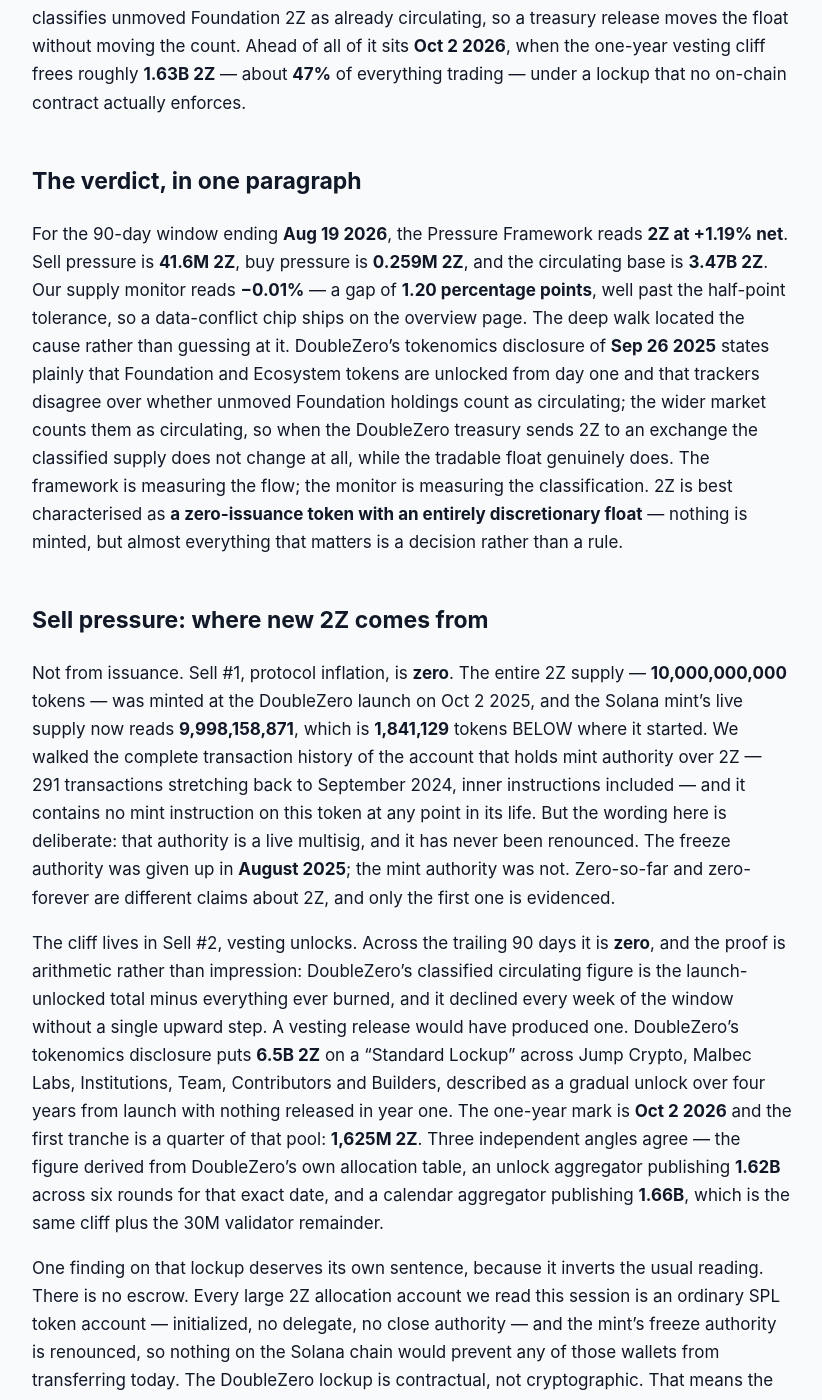
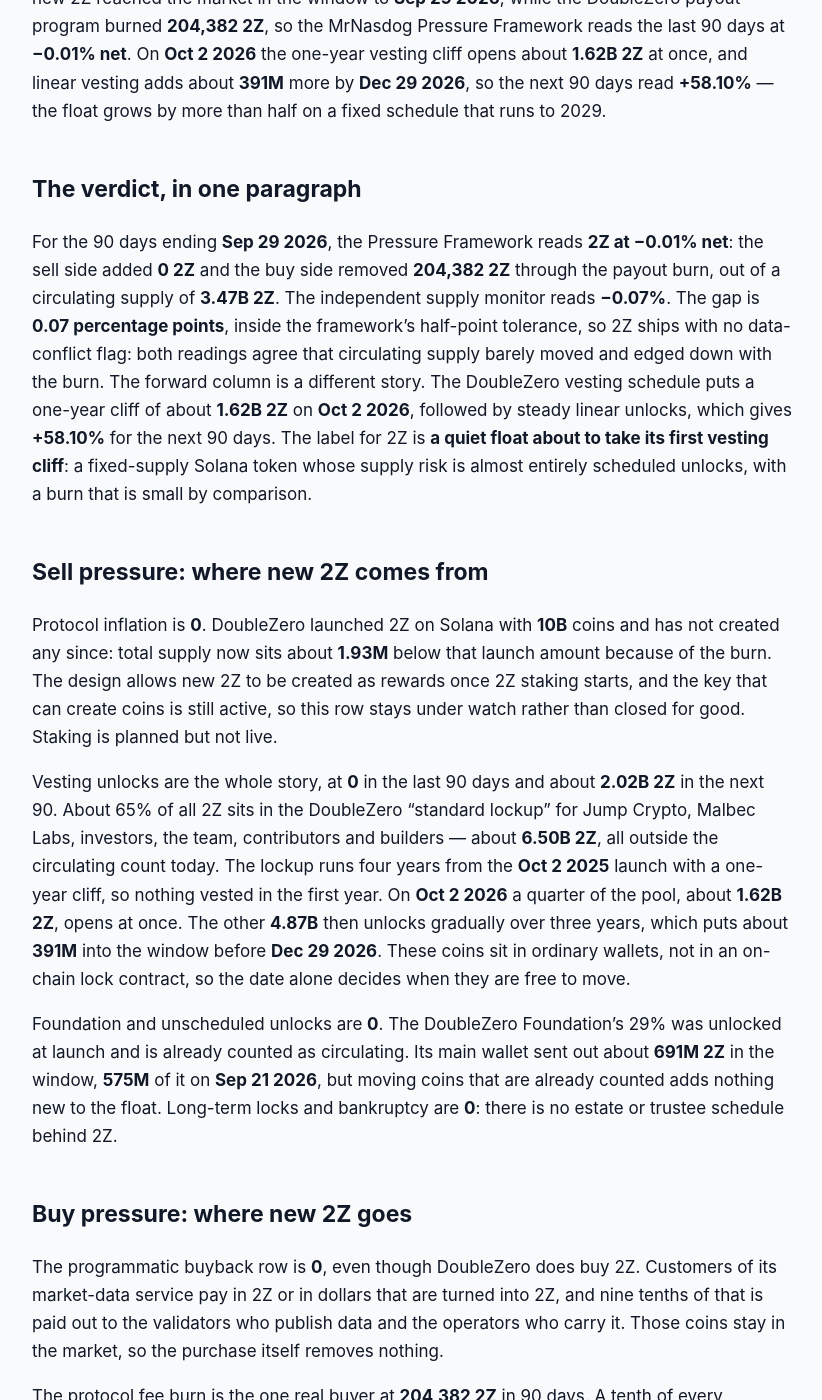
Before and after one commit to jeevansongmy-spec/mrnasdog-articles, a Jekyll site: the page built from crypto/2z-pressure-framework.md, in a window 1280 px wide and 1400 px high, scrolled down 258 px. Shown: the whole window, without its empty margins (228-1050 px from the left). Built offline with Jekyll 4.4.1, drawn with Linux system fonts in a browser that asks for light colours; some of the changed text lies outside the part shown.

Commit message:
publish: crypto/2z-pressure-framework

```diff
--- a/crypto/2z-pressure-framework.md
+++ b/crypto/2z-pressure-framework.md
@@ -1,57 +1,51 @@
 ---
-title: "2Z Inflation Analysis · August 2026 · Supply growing, projected to keep growing"
-description: "DoubleZero has never minted a 2Z, yet 41.6M left its treasury for an exchange in 90 days. Framework +1.19%, monitor -0.01%. Oct 2 2026 frees ~1.63B 2Z."
+title:         "2Z Inflation Analysis · September 2026 · Mixed last 90D · projected to grow"
+description:   "2Z supply is flat now (−0.01% in 90 days, a 204K 2Z burn) but set to grow +58.10% next: a 1.62B 2Z vesting cliff opens Oct 2 2026, then linear unlocks."
 canonical_url: "https://mrnasdog.com/research/2z/inflation"
-tags: ["crypto", "2z", "doublezero", "depin"]
-published: true
+tags:          ["crypto", "2z", "doublezero", "depin"]
+published:     true
 ---
 
-*Originally published at [mrnasdog.com/research/2z/inflation](https://mrnasdog.com/research/2z/inflation)*
+*Originally published at [https://mrnasdog.com/research/2z/inflation](https://mrnasdog.com/research/2z/inflation)*
 
-DoubleZero has never minted a single 2Z — **10B** were created at the October 2025 launch and the Solana mint has issued nothing since — yet the Pressure Framework reads **+1.19%** net supply to market over the last 90 days, because **41.6M 2Z** left DoubleZero treasury wallets and **40.5M** of it was traced onto an exchange. Our supply monitor reads **−0.01%**, a gap of **1.20 percentage points**, and that gap is the story: DoubleZero's own tokenomics disclosure classifies unmoved Foundation 2Z as already circulating, so a treasury release moves the float without moving the count. Ahead of all of it sits **Oct 2 2026**, when the one-year vesting cliff frees roughly **1.63B 2Z** — about **47%** of everything trading — under a lockup that no on-chain contract actually enforces.
+# 2Z Inflation Analysis · September 2026 · Mixed last 90D · projected to grow
+
+2Z, the coin of the DoubleZero network, had a quiet 90 days and faces a very loud next 90. No new 2Z reached the market in the window to **Sep 29 2026**, while the DoubleZero payout program burned **204,382 2Z**, so the MrNasdog Pressure Framework reads the last 90 days at **−0.01% net**. On **Oct 2 2026** the one-year vesting cliff opens about **1.62B 2Z** at once, and linear vesting adds about **391M** more by **Dec 29 2026**, so the next 90 days read **+58.10%** — the float grows by more than half on a fixed schedule that runs to 2029.
 
 ## The verdict, in one paragraph
 
-For the 90-day window ending **Aug 19 2026**, the Pressure Framework reads **2Z at +1.19% net**. Sell pressure is **41.6M 2Z**, buy pressure is **0.259M 2Z**, and the circulating base is **3.47B 2Z**. Our supply monitor reads **−0.01%** — a gap of **1.20 percentage points**, well past the half-point tolerance, so a data-conflict chip ships on the overview page. The deep walk located the cause rather than guessing at it. DoubleZero's tokenomics disclosure of **Sep 26 2025** states plainly that Foundation and Ecosystem tokens are unlocked from day one and that trackers disagree over whether unmoved Foundation holdings count as circulating; the wider market counts them as circulating, so when the DoubleZero treasury sends 2Z to an exchange the classified supply does not change at all, while the tradable float genuinely does. The framework is measuring the flow; the monitor is measuring the classification. 2Z is best characterised as **a zero-issuance token with an entirely discretionary float** — nothing is minted, but almost everything that matters is a decision rather than a rule.
+For the 90 days ending **Sep 29 2026**, the Pressure Framework reads **2Z at −0.01% net**: the sell side added **0 2Z** and the buy side removed **204,382 2Z** through the payout burn, out of a circulating supply of **3.47B 2Z**. The independent supply monitor reads **−0.07%**. The gap is **0.07 percentage points**, inside the framework’s half-point tolerance, so 2Z ships with no data-conflict flag: both readings agree that circulating supply barely moved and edged down with the burn. The forward column is a different story. The DoubleZero vesting schedule puts a one-year cliff of about **1.62B 2Z** on **Oct 2 2026**, followed by steady linear unlocks, which gives **+58.10%** for the next 90 days. The label for 2Z is **a quiet float about to take its first vesting cliff**: a fixed-supply Solana token whose supply risk is almost entirely scheduled unlocks, with a burn that is small by comparison.
 
 ## Sell pressure: where new 2Z comes from
 
-Not from issuance. Sell #1, protocol inflation, is **zero**. The entire 2Z supply — **10,000,000,000** tokens — was minted at the DoubleZero launch on Oct 2 2025, and the Solana mint's live supply now reads **9,998,158,871**, which is **1,841,129** tokens BELOW where it started. We walked the complete transaction history of the account that holds mint authority over 2Z — 291 transactions stretching back to September 2024, inner instructions included — and it contains no mint instruction on this token at any point in its life. But the wording here is deliberate: that authority is a live multisig, and it has never been renounced. The freeze authority was given up in **August 2025**; the mint authority was not. Zero-so-far and zero-forever are different claims about 2Z, and only the first one is evidenced.
+Protocol inflation is **0**. DoubleZero launched 2Z on Solana with **10B** coins and has not created any since: total supply now sits about **1.93M** below that launch amount because of the burn. The design allows new 2Z to be created as rewards once 2Z staking starts, and the key that can create coins is still active, so this row stays under watch rather than closed for good. Staking is planned but not live.
 
-The cliff lives in Sell #2, vesting unlocks. Across the trailing 90 days it is **zero**, and the proof is arithmetic rather than impression: DoubleZero's classified circulating figure is the launch-unlocked total minus everything ever burned, and it declined every week of the window without a single upward step. A vesting release would have produced one. DoubleZero's tokenomics disclosure puts **6.5B 2Z** on a "Standard Lockup" across Jump Crypto, Malbec Labs, Institutions, Team, Contributors and Builders, described as a gradual unlock over four years from launch with nothing released in year one. The one-year mark is **Oct 2 2026** and the first tranche is a quarter of that pool: **1,625M 2Z**. Three independent angles agree — the figure derived from DoubleZero's own allocation table, an unlock aggregator publishing **1.62B** across six rounds for that exact date, and a calendar aggregator publishing **1.66B**, which is the same cliff plus the 30M validator remainder.
+Vesting unlocks are the whole story, at **0** in the last 90 days and about **2.02B 2Z** in the next 90. About 65% of all 2Z sits in the DoubleZero “standard lockup” for Jump Crypto, Malbec Labs, investors, the team, contributors and builders — about **6.50B 2Z**, all outside the circulating count today. The lockup runs four years from the **Oct 2 2025** launch with a one-year cliff, so nothing vested in the first year. On **Oct 2 2026** a quarter of the pool, about **1.62B 2Z**, opens at once. The other **4.87B** then unlocks gradually over three years, which puts about **391M** into the window before **Dec 29 2026**. These coins sit in ordinary wallets, not in an on-chain lock contract, so the date alone decides when they are free to move.
 
-One finding on that lockup deserves its own sentence, because it inverts the usual reading. There is no escrow. Every large 2Z allocation account we read this session is an ordinary SPL token account — initialized, no delegate, no close authority — and the mint's freeze authority is renounced, so nothing on the Solana chain would prevent any of those wallets from transferring today. The DoubleZero lockup is contractual, not cryptographic. That means the framework's "released beats scheduled" escrow rule has nothing to read against, so the published vesting schedule governs the forward window; it also means the Oct 2 2026 date is a promise being kept, not a vault opening.
-
-Sell #3, foundation and unscheduled unlocks, is **41.6M 2Z** — and it very nearly hid. The wallet the tokens moved through holds nothing today and held nothing on May 21 2026, yet **41,614,752.69 2Z** passed straight through it during the window: in from the DoubleZero treasury (30.0M), two genesis distribution wallets (4.0M and 6.0M) and a launch-era distributor (1.61M), and out again the same day on **May 21**, **May 22**, **Jun 8**, **Jul 17**, **Aug 5** and **Aug 12 2026** — that last date alone in four separate 5.0M tranches. Following it two hops further, **40.5M** landed in an exchange wallet inside the same window. On the funding side, the DoubleZero treasury's own balance fell **55.0M**, of which the 30.0M went down this path and 25.0M went to an unlabelled wallet on Jul 17 2026 where it still sits untouched — a resting position, so it is tracked as overhang rather than booked. Sell #4, long-term locked or bankruptcy, is **zero**: DoubleZero launched in October 2025 as a going concern.
+Foundation and unscheduled unlocks are **0**. The DoubleZero Foundation’s 29% was unlocked at launch and is already counted as circulating. Its main wallet sent out about **691M 2Z** in the window, **575M** of it on **Sep 21 2026**, but moving coins that are already counted adds nothing new to the float. Long-term locks and bankruptcy are **0**: there is no estate or trustee schedule behind 2Z.
 
 ## Buy pressure: where new 2Z goes
 
-Almost nowhere, and the reason is structural rather than accidental. Buy #1, programmatic buyback, is **zero**. DoubleZero does run a buyback: protocol revenue converts to 2Z on the open market, a tenth is burned and nine tenths is paid out to the fiber contributors who supply the network. Read as supply, that mechanism nets out — the buy removes 2Z from the float and the contributor payout returns it — so the only part that changes supply is the tenth that is destroyed, and that tenth is already inside the measured burn row below. Booking it twice would inflate the buy side with tokens that never left circulation. Size makes the point moot in any case: the 5% validator seat fee that funded the DoubleZero buyback at scale was removed at **epoch 939** in **April 2026**, that revenue line has read zero every single day since May 2026, and the subscription product replacing it booked about **$30K** across the entire 90-day window. This is the pivot the whole coin turns on — an announced buyback is not a realised flow.
+The programmatic buyback row is **0**, even though DoubleZero does buy 2Z. Customers of its market-data service pay in 2Z or in dollars that are turned into 2Z, and nine tenths of that is paid out to the validators who publish data and the operators who carry it. Those coins stay in the market, so the purchase itself removes nothing.
 
-Buy #2, protocol fee burn, is the one buy row that is not empty, at **0.259M 2Z**, and this quarter it is measured rather than estimated. Because DoubleZero's circulating figure is the launch-unlocked total minus cumulative burning, its change across the window IS the burn: **3,469,835,660** on **May 21 2026** falling to **3,469,576,371** on **Aug 19 2026**, so **259,289 2Z** were destroyed. Integrity burning is real — it is how DoubleZero discourages contributors from manufacturing traffic to inflate their reward share — but at this rate it is roughly **0.0075%** of the float per quarter, and it ran at about half the token's lifetime average, which fits a burn fed by revenue that collapsed after the April 2026 fee change. Buy #3, foundation buy, is **zero**: no DoubleZero entity has disclosed an open-market purchase, and every identified team wallet was a net sender this quarter. Buy #4, new long-term lock, is **zero**: staking 2Z is described in the token disclosure as a future capability.
+The protocol fee burn is the one real buyer at **204,382 2Z** in 90 days. A tenth of every DoubleZero payout round is destroyed, and the payout records of each two-day round show the burn inside the window. Since launch the burn has removed about **1.93M 2Z**. The pace fell hard late in the window, from about **7,300 2Z** per round in early August to a few hundred in September, then new prepaid payments of about **736,000 2Z** arrived in late September, worth about **73,600 2Z** of burn when they pay out. The forward column holds the trailing **204,382 2Z**. Foundation buys are **0** — the Foundation sends 2Z out and does not buy it back — and new long-term locks are **0**, because 2Z staking has not started and the network’s delegation program stakes SOL, not 2Z.
 
 ## Foundation and overhang
 
-The team-controlled overhang is the dominant feature of 2Z's supply, and it is unusually legible. First, the launch lockups: **6.5B 2Z** across the Jump Crypto, Malbec Labs, Institutions, Team, Contributors and Builders buckets, held in ordinary wallets under contract, with the first release dated **Oct 2 2026** and the schedule running to 2029. Second, the DoubleZero treasury wallet that funds distributions, holding **1.24B 2Z** after sending 55.0M out this quarter. Third, a genesis wallet holding **1.75B 2Z** that has exactly one transaction in its entire lifetime. Fourth, the **25.0M** that left the treasury on **Jul 17 2026** for an unlabelled wallet and has sat still ever since. Fifth, the pass-through relay and the operations wallet behind it, which hold small residuals but carried the whole quarter's flow. Sixth, the validator remainder of about **30M 2Z**, contractually free since around **May 2026** and still unmoved.
+Three team-side pools matter for 2Z. The first is the standard lockup itself: about **6.50B 2Z** in ordinary wallets, with **1.62B** due on **Oct 2 2026** and the rest spread over three years. The second is the DoubleZero Foundation’s main wallet, which held about **1.30B 2Z** at the start of the window and **608.6M 2Z** now; those coins are counted as circulating already, so what matters is where they go, and the wallet is read on-chain every rebuild. The third is the validators’ last **30M 2Z**, due in the spring under the launch terms but still outside the circulating count, with no set release date. One large wallet holding **1.75B 2Z** has not moved since it was filled in 2024. If any of these balances falls between refreshes, the outflow enters the Foundation and unscheduled row at the next refresh.
 
-All six are readable on-chain and re-read on every refresh, and the trigger condition is the same for each: if any of these balances falls between refreshes, the outflow enters Sell #3 at the next refresh. That is precisely how this quarter's **41.6M 2Z** was found — and it is worth noting that reading balances alone would have missed it entirely, because the wallet that carried the flow was empty at both ends of the window. Only the transfer log showed it.
+## How 2Z compares to other DePIN and infrastructure tokens
 
-## How 2Z compares to other DePIN and cliff-vesting tokens
+Most infrastructure tokens that pay operators do it with new coins: an emission schedule mints rewards every day, and a fee burn tries to catch up. DoubleZero works the other way round for now. 2Z has no live emission, operators are paid from customer revenue, and a tenth of that revenue is burned, so the running supply edges down rather than up. That makes the last 90 days look more like a fixed-supply token with a small burn than like a typical reward-paying network.
 
-Against an uncapped continuous-emission Layer-1 such as Solana, the chain 2Z is issued on, DoubleZero looks inert. Solana mints new SOL every epoch on a published, decaying inflation curve, so its supply grows smoothly and a holder can price that dilution to the day. DoubleZero mints nothing; its supply has contracted slightly since launch. The dilution risk is not in the issuance schedule — it is in the vesting calendar and in treasury discretion, and both arrive in lumps rather than in a drip.
-
-Against other DePIN networks, the contrast is in where contributor pay comes from. Helium and Filecoin mint new tokens to pay their hardware providers, so their supply expands as the network grows. DoubleZero chose the opposite structure: contributors are paid from 2Z bought on the open market with real revenue, with a slice burned — a design that makes usage deflationary rather than inflationary. That is the more elegant model, and it is exactly why removing the validator seat fee in April 2026 matters so much. The DoubleZero buy engine is not broken; it is unfunded, waiting on subscription revenue that is currently running about two orders of magnitude below what the old fee produced.
-
-And against the exchange tokens and Layer-2s that hold their unvested supply inside audited lock contracts, DoubleZero is the softer case. A token whose lockup is enforced in code cannot release early even if everyone involved wanted it to; a token whose lockup is contractual can. Nothing suggests DoubleZero intends to — the wallets have been static for the better part of two years — but the framework grades structure, not intention, and 2Z's structure places **6.53B** tokens behind a promise rather than behind a program.
+The risk sits in the vesting calendar instead. Tokens that launched with a small float and a large insider lockup share the same shape: a flat first year, then a cliff that adds a big share of the float in one day, then years of steady unlocks. For 2Z the cliff is about **47%** of today’s float, and the linear unlocks that follow run at roughly **31M 2Z** a week until **Oct 2029**. Against that, a burn of about **2,300 2Z** a day is a rounding error. The comparison that matters is mechanism, not price: fixed supply and a real burn on one side, a scheduled insider release many times larger on the other.
 
 ## What to watch in the next 90 days
 
-**Oct 2 2026** is the date that decides the quarter: the one-year cliff frees roughly **1.63B 2Z**, about **47%** of the current float, in a single day. Watch whether the monthly drip that should follow it — approximately **135M 2Z** a month as the remaining 75% vests over three years — is given a stated monthly date; no source we could read this session gives one, so it is deliberately excluded from the forward ledger and would push the reading higher if confirmed. Watch the DoubleZero treasury wallet's distribution rhythm, which accelerated sharply to 20.0M in a single day on **Aug 12 2026** after months of 5.0M tranches. Watch the **25.0M** resting in the unlabelled wallet since **Jul 17 2026** — the moment it moves, it becomes sell pressure. And watch DoubleZero Edge subscription revenue: the buy side stays empty until it scales far enough for the ten-percent burn to register against a 3.47B float.
+**Oct 2 2026**: the one-year cliff opens about **1.62B 2Z**, and linear vesting starts the same day. Watch where the unlocked coins move in the days after — lockup wallets sending to exchanges is the signal that the new float is actually being sold. Watch the validators’ **30M 2Z** remainder for the day it joins the circulating count. Watch the late-September prepaid payments pay out, which should add about **73,600 2Z** to the burn, and whether the new Hyperliquid data feed launched on **Sep 24 2026** lifts paid usage. Any announcement that 2Z staking or reward emissions are starting would open the protocol inflation row.
 
 ## Summary
 
-The MrNasdog Pressure Framework reads DoubleZero (2Z) at **+1.19%** net supply to market over the 90 days to **Aug 19 2026**, and projects **+48.03%** for the next 90 days. The structural mechanism is unusual and worth stating precisely: 2Z has no protocol inflation at all — the Solana mint has never issued a coin beyond the 10B genesis supply, and the token has burned **1,841,129** 2Z net over its life — so every unit of pressure comes from distribution rather than issuance, and 2Z's supply risk is entirely a matter of who chooses to move what and when. The key risk is the **Oct 2 2026** unlock of roughly **1.63B 2Z** landing against a buyback that lost its funding in April 2026, into a float of **3.47B**. The ceiling is genuine — 10B 2Z is the maximum that will ever exist and the supply has only ever fallen — but the floor is discretionary: **6.53B** of it is held back by contract, not by code.
+The MrNasdog Pressure Framework reads 2Z at **−0.01% net** over the last 90 days and **+58.10%** over the next 90. DoubleZero has created no new 2Z since launch and burns a tenth of its payouts, **204,382 2Z** in the window, but about **6.50B 2Z** of insider and investor coins sit in a four-year lockup whose first cliff, about **1.62B 2Z**, opens on **Oct 2 2026**. The key risk is how much of that unlock is sold; the ceiling is the fixed **10B** launch supply, which can only grow if staking rewards are switched on.
 
----
-
-*MrNasdog Pressure Framework analysis of 2Z, Metric 1 — Inflation. Data + explanation only. Not financial advice. Updated Aug 19 2026.*
+*MrNasdog Pressure Framework analysis of 2Z, Metric 1 — Inflation. Data + explanation only. Not financial advice. Checked Sep 30 2026.*
```
